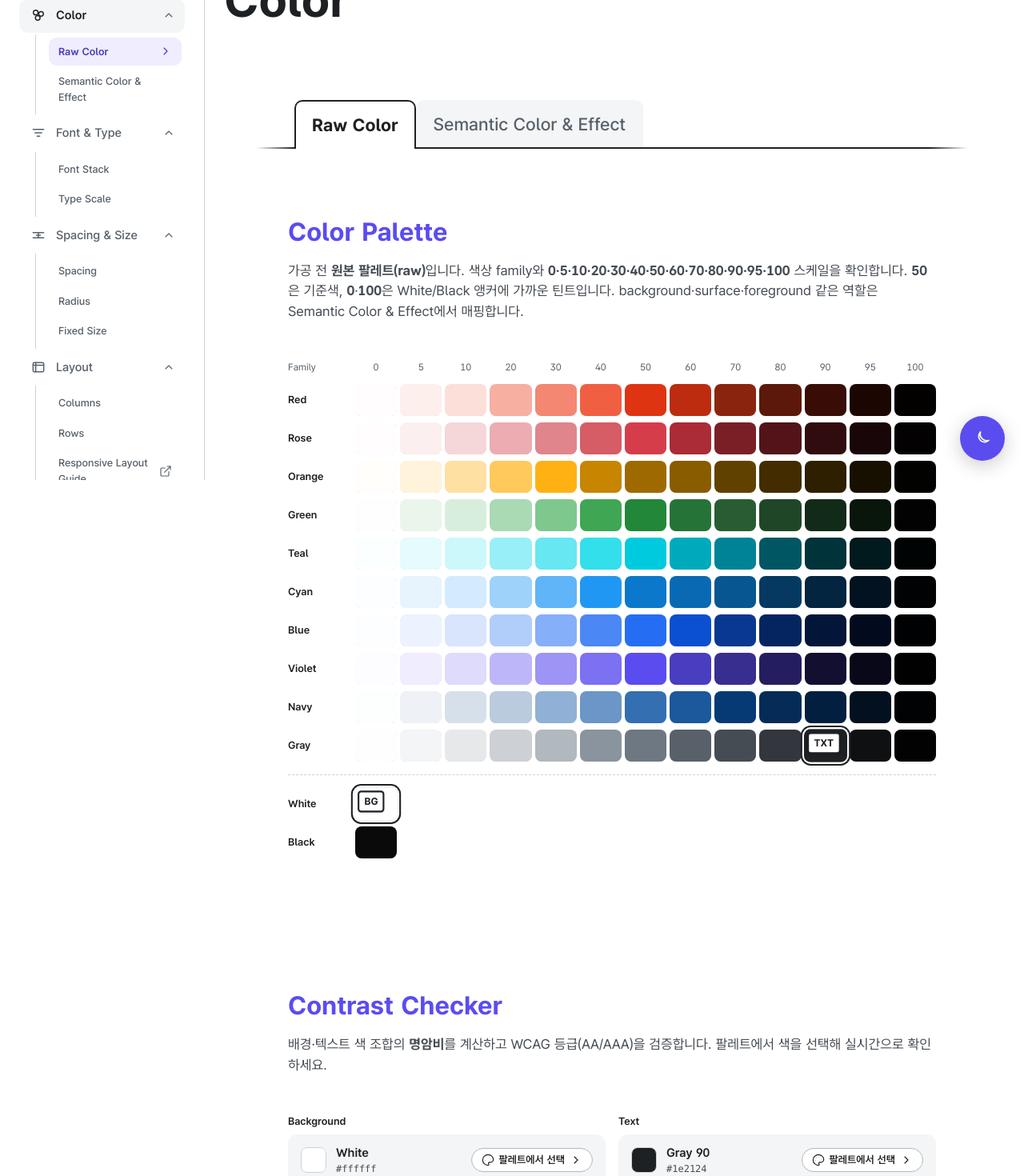
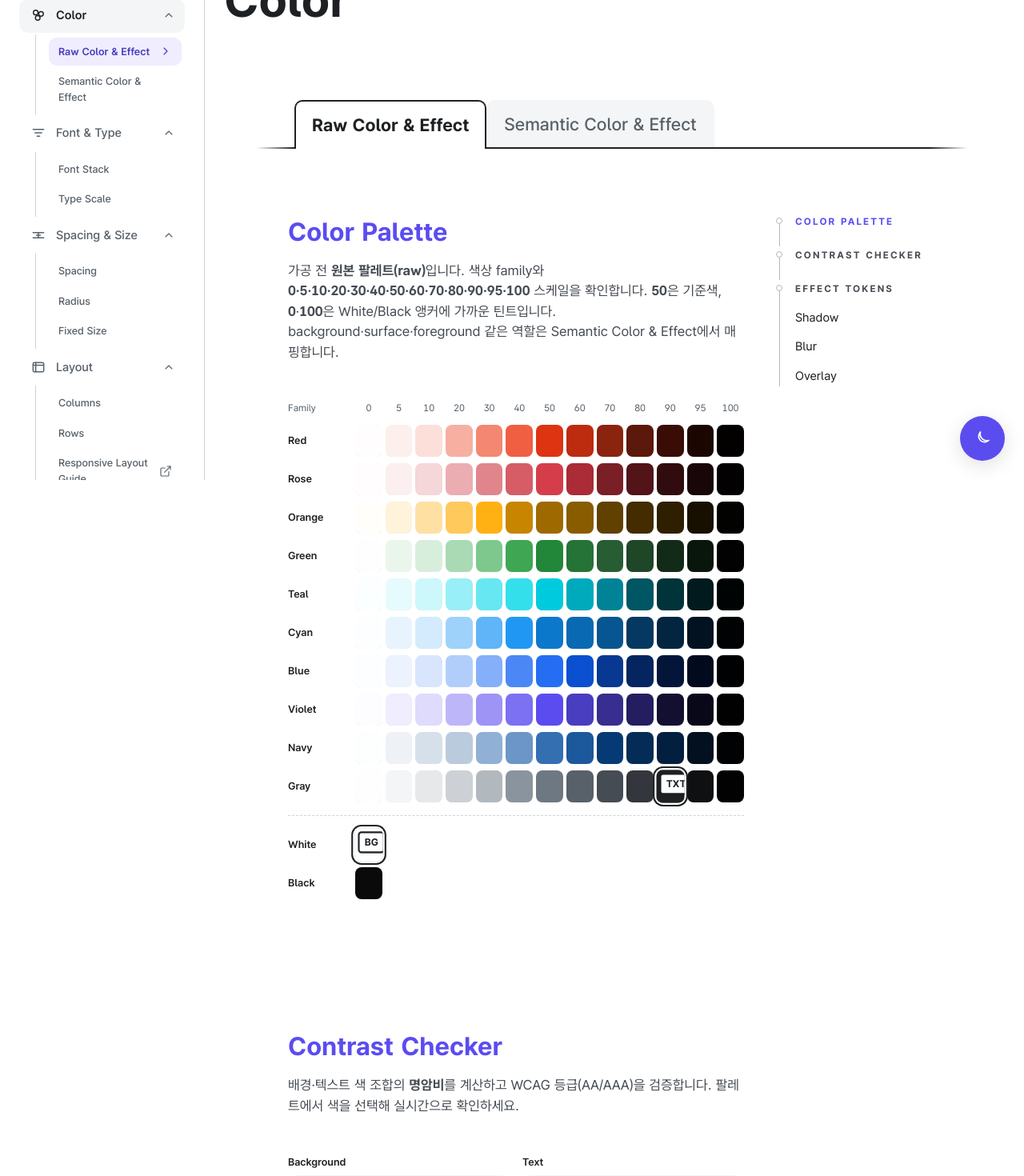
Before and after one commit to yhwabillie/system-guide, a Next.js app: page /guide/color in a window 1280 px wide. Shown: the part 200-1670 px from the top of the page at 80% size. Built offline with nearby package versions, Linux system fonts and the light colour scheme.

Commit message:
design: effect 토큰 계층 정리

```diff
--- a/src/app/globals.css
+++ b/src/app/globals.css
@@ -178,9 +178,13 @@
   /* Alpha ramps — 투명도 원본(solid 스케일과 분리).
      오버레이/스크림/그림자처럼 배경 위에 얹는 반투명 값의 단일 소스. */
   --raw-black-a5:  rgba(0, 0, 0, 0.05);
+  --raw-black-a8:  rgba(0, 0, 0, 0.08);
+  --raw-black-a12: rgba(0, 0, 0, 0.12);
   --raw-black-a10: rgba(0, 0, 0, 0.10);
   --raw-black-a20: rgba(0, 0, 0, 0.20);
   --raw-white-a5:  rgba(255, 255, 255, 0.05);
+  --raw-white-a8:  rgba(255, 255, 255, 0.08);
+  --raw-white-a12: rgba(255, 255, 255, 0.12);
   --raw-white-a10: rgba(255, 255, 255, 0.10);
   --raw-white-a20: rgba(255, 255, 255, 0.20);
 
@@ -461,16 +465,27 @@
   --ds-utility-scroll-track: var(--ds-gray-10);
 
   /* 그림자 — 라이트는 검정α, 다크는 .dark 에서 흰색α로 재매핑 */
-  --ds-shadow: var(--raw-black-a20);
-  --ds-effect-shadow-default: 0 0.25rem 1rem var(--ds-shadow);  /* y 4px · blur 16px */
+  --ds-shadow-alpha-1: var(--raw-black-a5);
+  --ds-shadow-alpha-2: var(--raw-black-a8);
+  --ds-shadow-alpha-3: var(--raw-black-a12);
+  --ds-shadow: var(--ds-shadow-alpha-3);
+  --ds-effect-shadow-1: 0 0.0625rem 0.125rem 0 var(--ds-shadow-alpha-1), 0 0 0.125rem 0 var(--ds-shadow-alpha-1); /* y 1px · blur 2px, 0 0 2px */
+  --ds-effect-shadow-2: 0 0 0.125rem 0 var(--ds-shadow-alpha-1), 0 0.25rem 0.5rem 0 var(--ds-shadow-alpha-2); /* 0 0 2px, y 4px · blur 8px */
+  --ds-effect-shadow-3: 0 0 0.125rem 0 var(--ds-shadow-alpha-2), 0 0.5rem 1rem 0 var(--ds-shadow-alpha-3); /* 0 0 2px, y 8px · blur 16px */
+  --ds-effect-shadow-4: 0 0 0.125rem 0 var(--ds-shadow-alpha-2), 0 1rem 1.5rem 0 var(--ds-shadow-alpha-3); /* 0 0 2px, y 16px · blur 24px */
+  --ds-effect-shadow-default: var(--ds-effect-shadow-2);
+  --ds-effect-elevation-modal: var(--ds-effect-shadow-3);
   --ds-effect-blur-subtle: blur(0.375rem);  /* 6px */
   --ds-effect-blur-default: blur(0.75rem);  /* 12px */
   --ds-effect-blur-strong: blur(1.25rem);   /* 20px */
+  --ds-effect-blur-backdrop: var(--ds-effect-blur-default);
+  --ds-effect-blur-modal-backdrop: var(--ds-effect-blur-strong);
 
   /* 오버레이(반투명) — 라이트=검정α, 다크=흰색α(.dark) */
   --ds-overlay-subtle: var(--raw-black-a5);
   --ds-overlay: var(--raw-black-a10);
   --ds-overlay-strong: var(--raw-black-a20);
+  --ds-overlay-modal-backdrop: var(--ds-overlay-strong);
 
   /* 그라데이션 — 시맨틱 스케일·용도 토큰을 참조해 모드 자동 대응 */
   --ds-gradient-brand: linear-gradient(135deg, var(--ds-violet-20) 0%, var(--ds-violet-40) 48%, var(--ds-violet-50) 100%);
@@ -508,7 +523,10 @@
   --ds-overlay-subtle: var(--raw-white-a5);
   --ds-overlay: var(--raw-white-a10);
   --ds-overlay-strong: var(--raw-white-a20);
-  --ds-shadow: var(--raw-white-a20);
+  --ds-shadow-alpha-1: var(--raw-white-a5);
+  --ds-shadow-alpha-2: var(--raw-white-a8);
+  --ds-shadow-alpha-3: var(--raw-white-a12);
+  --ds-shadow: var(--ds-shadow-alpha-3);
 
   /* Utility focus-ring — 다크 배경 대비 */
   --ds-utility-focus-ring: var(--raw-orange-30);
@@ -767,6 +785,13 @@
   --color-overlay-subtle: var(--ds-overlay-subtle);
   --color-overlay: var(--ds-overlay);
   --color-overlay-strong: var(--ds-overlay-strong);
+  --color-overlay-modal-backdrop: var(--ds-overlay-modal-backdrop);
+
+  --shadow-1: var(--ds-effect-shadow-1);
+  --shadow-2: var(--ds-effect-shadow-2);
+  --shadow-3: var(--ds-effect-shadow-3);
+  --shadow-4: var(--ds-effect-shadow-4);
+  --shadow-default: var(--ds-effect-shadow-default);
 
   /* Guide-only tokens — 큐레이션 가이드 화면에서만 쓰는 표시/검증용 유틸리티 */
   --color-guide-level-aaa-bg: var(--ds-guide-level-aaa-bg);
@@ -908,6 +933,7 @@
 @utility overlay-subtle { background-color: var(--color-overlay-subtle); }
 @utility overlay-default { background-color: var(--color-overlay); }
 @utility overlay-strong { background-color: var(--color-overlay-strong); }
+@utility overlay-modal-backdrop { background-color: var(--color-overlay-modal-backdrop); }
 
 /* Utility(유틸리티) 배경색 — 스크롤바 thumb/track 전용 유틸. */
 @utility utility-focus-ring { outline-color: var(--color-utility-focus-ring); }
@@ -915,10 +941,17 @@
 @utility utility-scroll-track { background-color: var(--color-utility-scroll-track); }
 
 /* Effect(효과) 유틸리티 — 그림자·블러 등 비색상 시각 효과. */
+@utility shadow-1 { box-shadow: var(--ds-effect-shadow-1); }
+@utility shadow-2 { box-shadow: var(--ds-effect-shadow-2); }
+@utility shadow-3 { box-shadow: var(--ds-effect-shadow-3); }
+@utility shadow-4 { box-shadow: var(--ds-effect-shadow-4); }
 @utility shadow-default { box-shadow: var(--ds-effect-shadow-default); }
+@utility elevation-modal { box-shadow: var(--ds-effect-elevation-modal); }
 @utility blur-subtle { backdrop-filter: var(--ds-effect-blur-subtle); }
 @utility blur-default { backdrop-filter: var(--ds-effect-blur-default); }
 @utility blur-strong { backdrop-filter: var(--ds-effect-blur-strong); }
+@utility blur-backdrop { backdrop-filter: var(--ds-effect-blur-backdrop); }
+@utility blur-modal-backdrop { backdrop-filter: var(--ds-effect-blur-modal-backdrop); }
 
 /* Gradient(그라데이션) 배경 — 용도 유틸. */
 @utility gradient-brand { background-image: var(--ds-gradient-brand); }
--- a/src/components/guide/guide-shell.tsx
+++ b/src/components/guide/guide-shell.tsx
@@ -243,7 +243,7 @@ export function GuideShell({ children }: { children: ReactNode }) {
                 label="Color"
                 expandLabel="Color"
                 subItems={[
-                  { label: "Raw Color", href: guideColorTabHref("raw"), active: isColor && tab !== "semantic" },
+                  { label: "Raw Color & Effect", href: guideColorTabHref("raw"), active: isColor && tab !== "semantic" },
                   { label: "Semantic Color & Effect", href: guideColorTabHref("semantic"), active: isColor && tab === "semantic" },
                 ]}
               />
--- a/src/components/guide/pages/color-page.tsx
+++ b/src/components/guide/pages/color-page.tsx
@@ -29,13 +29,17 @@ import {
   RawPaletteSwatchFill,
   semanticColorCatalog,
   semanticBlurCatalog,
+  semanticElevationCatalog,
   semanticGradientCatalog,
   semanticOverlayCatalog,
+  semanticRoleBlurCatalog,
+  semanticRoleOverlayCatalog,
   semanticShadowCatalog,
   SemanticColorCategorySection,
   SemanticColorGroupGrid,
   SemanticColorSwatchCard,
   SemanticBlurSwatchCard,
+  SemanticElevationSwatchCard,
   SemanticGradientSwatchCard,
   SemanticOverlaySwatchCard,
   SemanticShadowSwatchCard,
@@ -135,7 +139,7 @@ export function GuideColorPage() {
           onSelect={(value) => selectColorSection(value as "raw" | "semantic")}
           onKeyDown={handleColorTabKeyDown}
           tabs={[
-            { value: "raw", tabId: "tab-color-raw", panelId: "panel-color-raw", label: "Raw Color", ref: rawColorTabRef },
+            { value: "raw", tabId: "tab-color-raw", panelId: "panel-color-raw", label: "Raw Color & Effect", ref: rawColorTabRef },
             { value: "semantic", tabId: "tab-color-semantic", panelId: "panel-color-semantic", label: "Semantic Color & Effect", ref: semanticColorTabRef },
           ]}
         />
@@ -456,6 +460,71 @@ export function GuideColorPage() {
           </div>
         </section>
 
+        <SemanticTokenFamilySection
+          id="raw-effect-tokens"
+          title="Effect Tokens"
+          description={
+            <>
+              원본 효과 scale입니다. 색상 팔레트처럼 역할을 정하기 전 단계의 값이며, <strong>shadow-1</strong>부터 <strong>shadow-4</strong>까지 깊이감의 강도를 확인합니다.
+            </>
+          }
+        >
+          <SemanticColorCategorySection
+            id={semanticShadowCatalog.id}
+            title={semanticShadowCatalog.title}
+            description={semanticShadowCatalog.description}
+          >
+            <div className="flex flex-col gap-4">
+              {semanticShadowCatalog.tokens.map((token) => (
+                <SemanticShadowSwatchCard
+                  key={token.id}
+                  id={token.id}
+                  utility={token.utility}
+                  sourceVar={token.sourceVar}
+                  value={token.value}
+                />
+              ))}
+            </div>
+          </SemanticColorCategorySection>
+
+          <SemanticColorCategorySection
+            id={semanticBlurCatalog.id}
+            title={semanticBlurCatalog.title}
+            description={semanticBlurCatalog.description}
+          >
+            <div className="grid grid-cols-1 gap-4 sm:grid-cols-2 lg:grid-cols-3 xl:grid-cols-4">
+              {semanticBlurCatalog.tokens.map((token) => (
+                <SemanticBlurSwatchCard
+                  key={token.id}
+                  id={token.id}
+                  utility={token.utility}
+                  sourceVar={token.sourceVar}
+                  value={token.value}
+                />
+              ))}
+            </div>
+          </SemanticColorCategorySection>
+
+          <SemanticColorCategorySection
+            id={semanticOverlayCatalog.id}
+            title={semanticOverlayCatalog.title}
+            description={semanticOverlayCatalog.description}
+          >
+            <div className="grid grid-cols-1 gap-4 sm:grid-cols-2 lg:grid-cols-3 xl:grid-cols-4">
+              {semanticOverlayCatalog.tokens.map((token) => (
+                <SemanticOverlaySwatchCard
+                  key={token.id}
+                  utility={token.utility}
+                  rawVar={isDark ? token.rawVarDark : token.rawVarLight}
+                  cssVar={token.cssVar}
+                  valueLabel={isDark ? token.dark : token.light}
+                  isDark={isDark}
+                />
+              ))}
+            </div>
+          </SemanticColorCategorySection>
+        </SemanticTokenFamilySection>
+
         </GuideContentLayout>
         </div>{/* /panel-color-raw */}
 
@@ -517,7 +586,7 @@ export function GuideColorPage() {
             title="Effect Tokens"
             description={
               <>
-                색상 위에 얹히는 시각 효과 토큰입니다. <strong>Gradient</strong>·<strong>Shadow</strong>·<strong>Blur</strong>처럼 면의 색 자체보다 강조, 깊이, 흐림을 표현합니다.
+                색상 위에 얹히는 역할 기반 시각 효과 토큰입니다. <strong>Gradient</strong>는 브랜드 강조, <strong>Elevation</strong>은 레이어 위계, <strong>Blur</strong>와 <strong>Overlay</strong>는 배경 차단·분리 맥락을 표현합니다.
               </>
             }
           >
@@ -542,54 +611,52 @@ export function GuideColorPage() {
             </SemanticColorCategorySection>
 
             <SemanticColorCategorySection
-              id={semanticShadowCatalog.id}
-              title={semanticShadowCatalog.title}
-              description={semanticShadowCatalog.description}
+              id={semanticElevationCatalog.id}
+              title={semanticElevationCatalog.title}
+              description={semanticElevationCatalog.description}
             >
               <div className="flex flex-col gap-4">
-                {semanticShadowCatalog.tokens.map((token) => (
-                  <SemanticShadowSwatchCard
+                {semanticElevationCatalog.tokens.map((token) => (
+                  <SemanticElevationSwatchCard
                     key={token.id}
                     id={token.id}
                     utility={token.utility}
                     sourceVar={token.sourceVar}
-                    value={token.value}
                   />
                 ))}
               </div>
             </SemanticColorCategorySection>
 
             <SemanticColorCategorySection
-              id={semanticBlurCatalog.id}
-              title={semanticBlurCatalog.title}
-              description={semanticBlurCatalog.description}
+              id={semanticRoleBlurCatalog.id}
+              title={semanticRoleBlurCatalog.title}
+              description={semanticRoleBlurCatalog.description}
             >
               <div className="grid grid-cols-1 gap-4 sm:grid-cols-2 lg:grid-cols-3 xl:grid-cols-4">
-                {semanticBlurCatalog.tokens.map((token) => (
+                {semanticRoleBlurCatalog.tokens.map((token) => (
                   <SemanticBlurSwatchCard
                     key={token.id}
                     id={token.id}
                     utility={token.utility}
                     sourceVar={token.sourceVar}
-                    value={token.value}
                   />
                 ))}
               </div>
             </SemanticColorCategorySection>
 
             <SemanticColorCategorySection
-              id={semanticOverlayCatalog.id}
-              title={semanticOverlayCatalog.title}
-              description={semanticOverlayCatalog.description}
+              id={semanticRoleOverlayCatalog.id}
+              title={semanticRoleOverlayCatalog.title}
+              description={semanticRoleOverlayCatalog.description}
             >
               <div className="grid grid-cols-1 gap-4 sm:grid-cols-2 lg:grid-cols-3 xl:grid-cols-4">
-                {semanticOverlayCatalog.tokens.map((token) => (
+                {semanticRoleOverlayCatalog.tokens.map((token) => (
                   <SemanticOverlaySwatchCard
                     key={token.id}
                     utility={token.utility}
                     rawVar={isDark ? token.rawVarDark : token.rawVarLight}
                     cssVar={token.cssVar}
-                    valueLabel={isDark ? token.dark : token.light}
+                    valueLabel=""
                     isDark={isDark}
                   />
                 ))}
--- a/src/components/guide/shared.tsx
+++ b/src/components/guide/shared.tsx
@@ -345,17 +345,52 @@ export const semanticShadowCatalog = {
   title: "Shadow",
   description: (
     <>
-      컴포넌트가 배경 위에 떠 있는 깊이를 표현하는 <strong>그림자(shadow)</strong> 토큰입니다. 기본 elevation에는 <strong>shadow-default</strong>를 사용합니다.
+      면의 깊이감을 만드는 실제 <strong>그림자(shadow)</strong> 효과 토큰입니다. 높이감이 낮은 표면부터 강한 부유 레이어까지 <strong>shadow-1</strong>부터 <strong>shadow-4</strong> 순서로 사용합니다.
     </>
   ),
   tokens: [
     {
-      id: "shadow-default",
-      utility: "shadow-default",
-      sourceVar: "--ds-effect-shadow-default",
-      value: "0 0.25rem 1rem var(--ds-shadow)",
+      id: "shadow-1",
+      utility: "shadow-1",
+      sourceVar: "--ds-effect-shadow-1",
+      value: "0 1px 2px alpha-1, 0 0 2px alpha-1",
+    },
+    {
+      id: "shadow-2",
+      utility: "shadow-2",
+      sourceVar: "--ds-effect-shadow-2",
+      value: "0 0 2px alpha-1, 0 4px 8px alpha-2",
+    },
+    {
+      id: "shadow-3",
+      utility: "shadow-3",
+      sourceVar: "--ds-effect-shadow-3",
+      value: "0 0 2px alpha-2, 0 8px 16px alpha-3",
+    },
+    {
+      id: "shadow-4",
+      utility: "shadow-4",
+      sourceVar: "--ds-effect-shadow-4",
+      value: "0 0 2px alpha-2, 0 16px 24px alpha-3",
     },
   ] satisfies SemanticEffectTokenDef[],
+};
+
+export const semanticElevationCatalog = {
+  id: "semantic-elevation",
+  title: "Elevation",
+  description: (
+    <>
+      모달처럼 배경 위에 올라오는 <strong>레이어 위계(elevation)</strong> 토큰입니다. <strong>elevation-modal</strong>은 내부 그림자 값으로 <strong>shadow-3</strong> 단계를 참조합니다.
+    </>
+  ),
+  tokens: [
+    {
+      id: "elevation-modal",
+      utility: "elevation-modal",
+      sourceVar: "--ds-effect-elevation-modal",
+    },
+  ] satisfies (Omit<SemanticEffectTokenDef, "value">)[],
 };
 
 export const semanticBlurCatalog = {
@@ -388,11 +423,60 @@ export const semanticBlurCatalog = {
   ] satisfies SemanticEffectTokenDef[],
 };
 
+export const semanticRoleBlurCatalog = {
+  id: "semantic-role-blur",
+  title: "Blur",
+  description: (
+    <>
+      배경 흐림을 사용하는 맥락에 맞춘 <strong>시맨틱 blur</strong> 토큰입니다. 내부 값은 원본 blur scale을 참조합니다.
+    </>
+  ),
+  tokens: [
+    {
+      id: "blur-backdrop",
+      utility: "blur-backdrop",
+      sourceVar: "--ds-effect-blur-backdrop",
+      value: "var(--ds-effect-blur-default)",
+    },
+    {
+      id: "blur-modal-backdrop",
+      utility: "blur-modal-backdrop",
+      sourceVar: "--ds-effect-blur-modal-backdrop",
+      value: "var(--ds-effect-blur-strong)",
+    },
+  ] satisfies SemanticEffectTokenDef[],
+};
+
+export const semanticRoleOverlayCatalog = {
+  id: "semantic-role-overlay",
+  title: "Overlay",
+  description: (
+    <>
+      모달 뒤의 배경 차단면에 사용하는 <strong>시맨틱 overlay</strong> 토큰입니다. 원본 overlay scale의 <strong>overlay-strong</strong>을 참조합니다.
+    </>
+  ),
+  tokens: [
+    {
+      id: "overlay-modal-backdrop",
+      utility: "overlay-modal-backdrop",
+      cssVar: "--color-overlay-modal-backdrop",
+      rawVarLight: "--ds-overlay-modal-backdrop",
+      rawVarDark: "--ds-overlay-modal-backdrop",
+      light: "var(--ds-overlay-strong)",
+      dark: "var(--ds-overlay-strong)",
+    },
+  ],
+};
+
 export type TocSection = { id: string; label: string; level?: 1 | 2 };
 
 export const colorRawTocSections: TocSection[] = [
   { id: "section-color", label: "Color Palette" },
   { id: "section-contrast", label: "Contrast Checker" },
+  { id: "raw-effect-tokens", label: "Effect Tokens", level: 1 },
+  { id: semanticShadowCatalog.id, label: semanticShadowCatalog.title, level: 2 },
+  { id: semanticBlurCatalog.id, label: semanticBlurCatalog.title, level: 2 },
+  { id: semanticOverlayCatalog.id, label: semanticOverlayCatalog.title, level: 2 },
 ];
 
 export const semanticTocSections: TocSection[] = [
@@ -401,9 +485,9 @@ export const semanticTocSections: TocSection[] = [
   { id: semanticUtilityCatalog.id, label: semanticUtilityCatalog.title, level: 2 },
   { id: "semantic-effect-tokens", label: "Effect Tokens", level: 1 },
   { id: semanticGradientCatalog.id, label: semanticGradientCatalog.title, level: 2 },
-  { id: semanticShadowCatalog.id, label: semanticShadowCatalog.title, level: 2 },
-  { id: semanticBlurCatalog.id, label: semanticBlurCatalog.title, level: 2 },
-  { id: semanticOverlayCatalog.id, label: semanticOverlayCatalog.title, level: 2 },
+  { id: semanticElevationCatalog.id, label: semanticElevationCatalog.title, level: 2 },
+  { id: semanticRoleBlurCatalog.id, label: semanticRoleBlurCatalog.title, level: 2 },
+  { id: semanticRoleOverlayCatalog.id, label: semanticRoleOverlayCatalog.title, level: 2 },
 ];
 
 export const fontFamilyTocSections: TocSection[] = [
@@ -524,13 +608,13 @@ export function SwatchCardMeta({
 }: {
   utility: string;
   sourceVar: string;
-  value: string;
+  value?: string;
 }) {
   return (
     <div className="p-4">
       <p className="m-0 font-mono text-label-small font-bold foreground-default">{utility}</p>
       <p className="m-0 mt-1 font-mono text-caption text-gray-60">{sourceVar}</p>
-      <p className="m-0 mt-0.5 font-mono text-caption text-gray-60 numeric-tabular">{value}</p>
+      {value ? <p className="m-0 mt-0.5 font-mono text-caption text-gray-60 numeric-tabular">{value}</p> : null}
     </div>
   );
 }
@@ -632,7 +716,28 @@ export function SemanticShadowSwatchCard({ utility, sourceVar, value }: Semantic
   );
 }
 
-export function SemanticBlurSwatchCard({ utility, sourceVar, value }: SemanticEffectTokenDef) {
+export function SemanticElevationSwatchCard({ utility, sourceVar }: Omit<SemanticEffectTokenDef, "value">) {
+  return (
+    <div className="grid items-center gap-8 sm:grid-cols-[9rem_1fr]">
+      <div className="flex items-center justify-center py-6">
+        <div
+          aria-hidden="true"
+          className={`flex h-24 w-32 items-center justify-center rounded-2xl border border-default surface-default ${utility}`}
+        />
+      </div>
+      <div className="min-w-0 py-5">
+        <p className="m-0 font-mono text-label-small font-bold foreground-default">{utility}</p>
+        <p className="m-0 mt-1 font-mono text-caption text-gray-60">{sourceVar}</p>
+      </div>
+    </div>
+  );
+}
+
+export function SemanticBlurSwatchCard({
+  utility,
+  sourceVar,
+  value,
+}: Omit<SemanticEffectTokenDef, "value"> & { value?: string }) {
   return (
     <div className="overflow-hidden rounded-xl border border-default bg-background shadow-[0_4px_16px_var(--ds-shadow)]">
       <div aria-hidden="true" className="relative h-32 w-full overflow-hidden border-b border-default">
```
